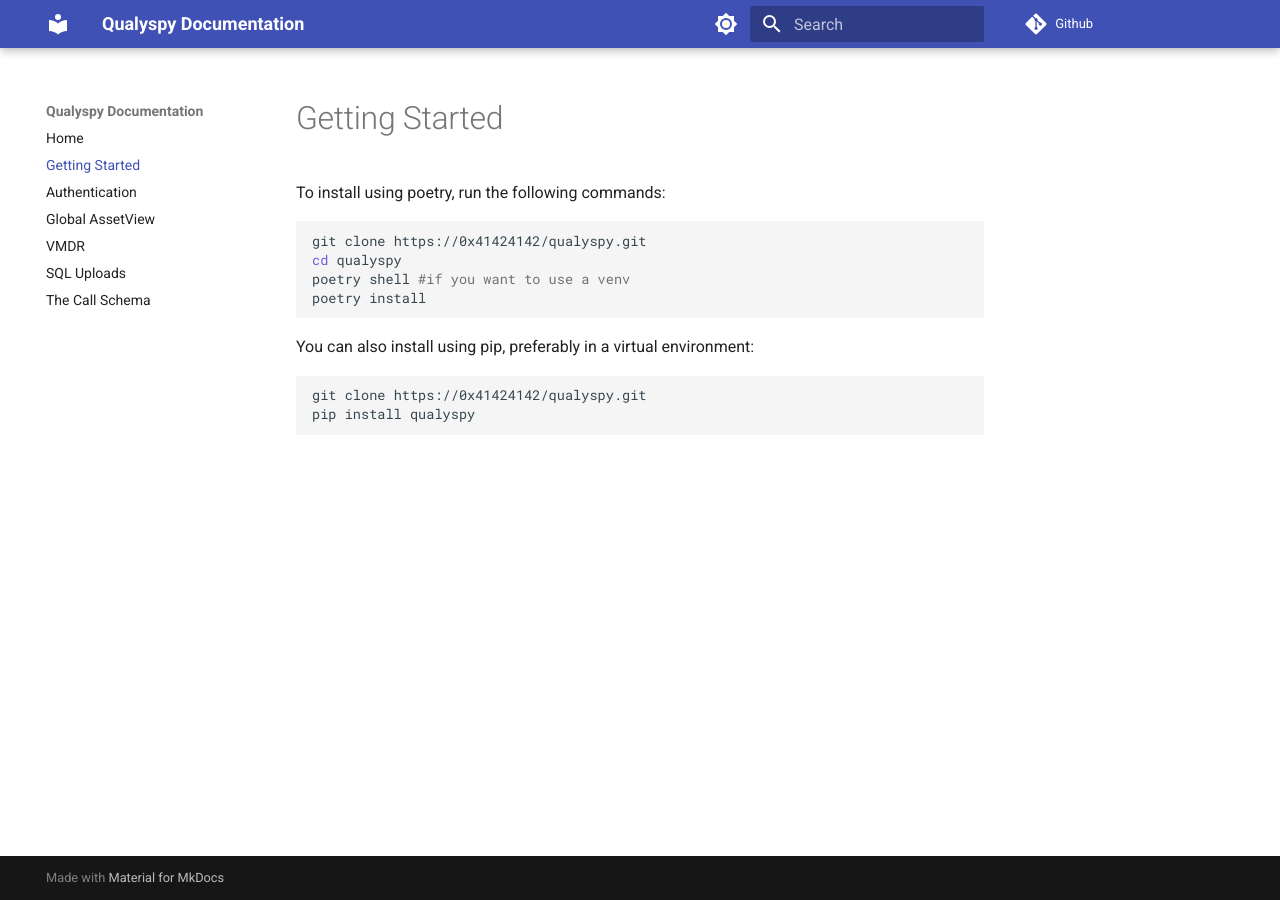
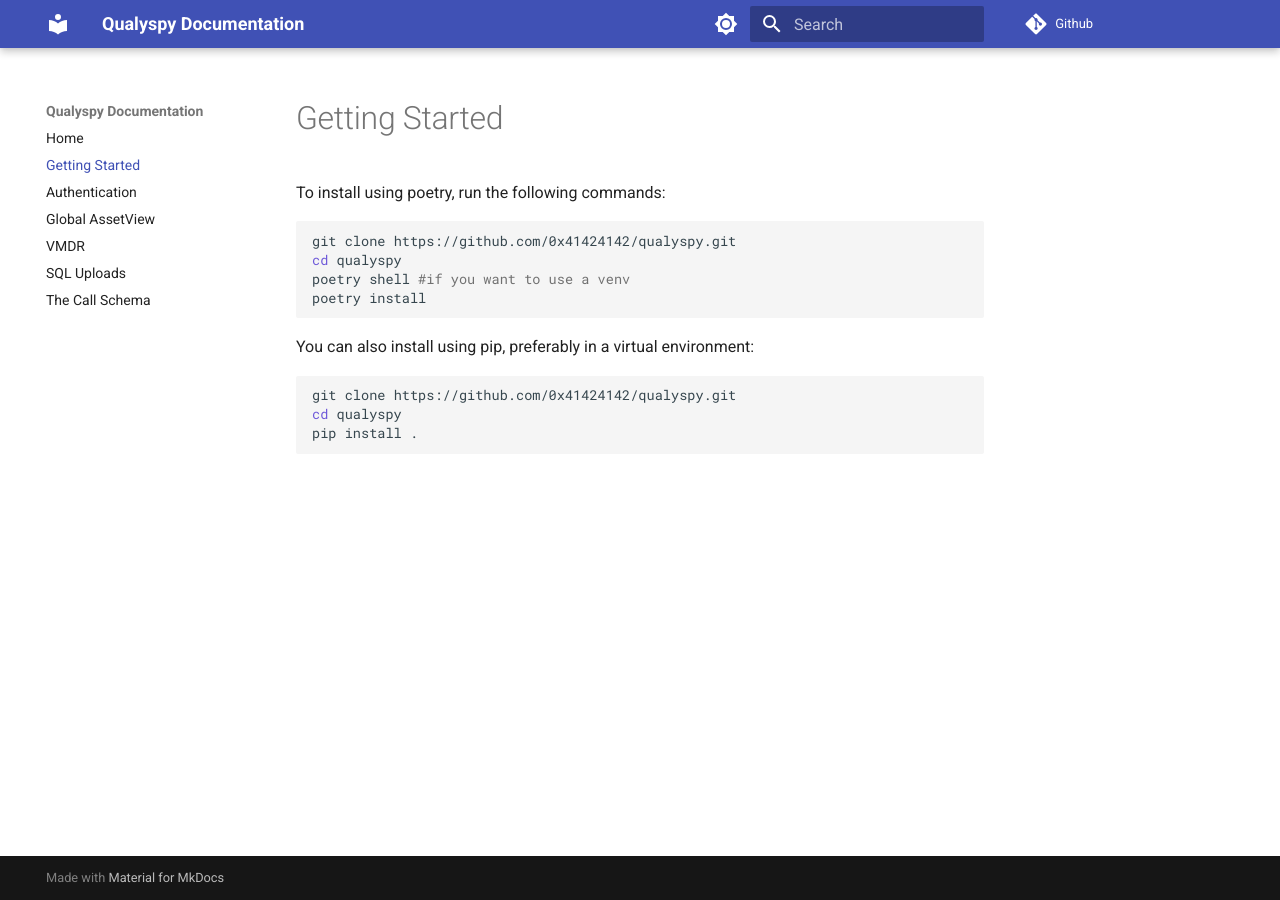
Before and after one commit to 0x41424142/qualysdk, an MkDocs documentation site: the page built from docs/quickstart.md, in a window 1280 px wide. Built offline with MkDocs 1.6.1 and Material for MkDocs 9.7.7, drawn with Linux system fonts in a browser that asks for light colours; comment, search, counter and statistics services are not loaded.

Commit message:
Update quickstart.md

````diff
--- a/docs/quickstart.md
+++ b/docs/quickstart.md
@@ -1,14 +1,17 @@
 # Getting Started
 
 To install using poetry, run the following commands:
+
 ```bash
-git clone https://0x41424142/qualyspy.git
+git clone https://github.com/0x41424142/qualyspy.git
 cd qualyspy
 poetry shell #if you want to use a venv
 poetry install
 ```
 You can also install using pip, preferably in a virtual environment:
+
 ```bash
-git clone https://0x41424142/qualyspy.git
-pip install qualyspy
+git clone https://github.com/0x41424142/qualyspy.git
+cd qualyspy
+pip install .
 ```
````
